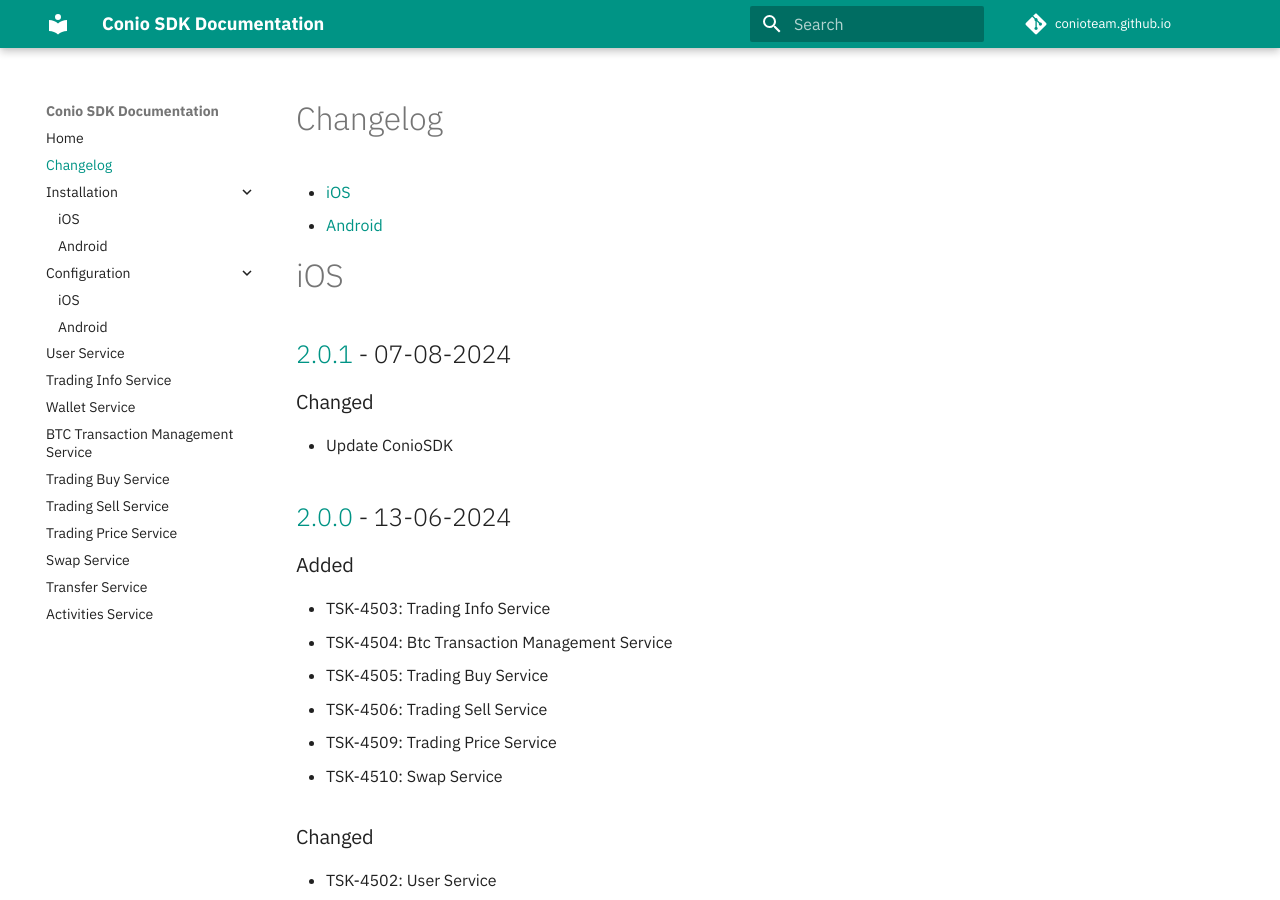
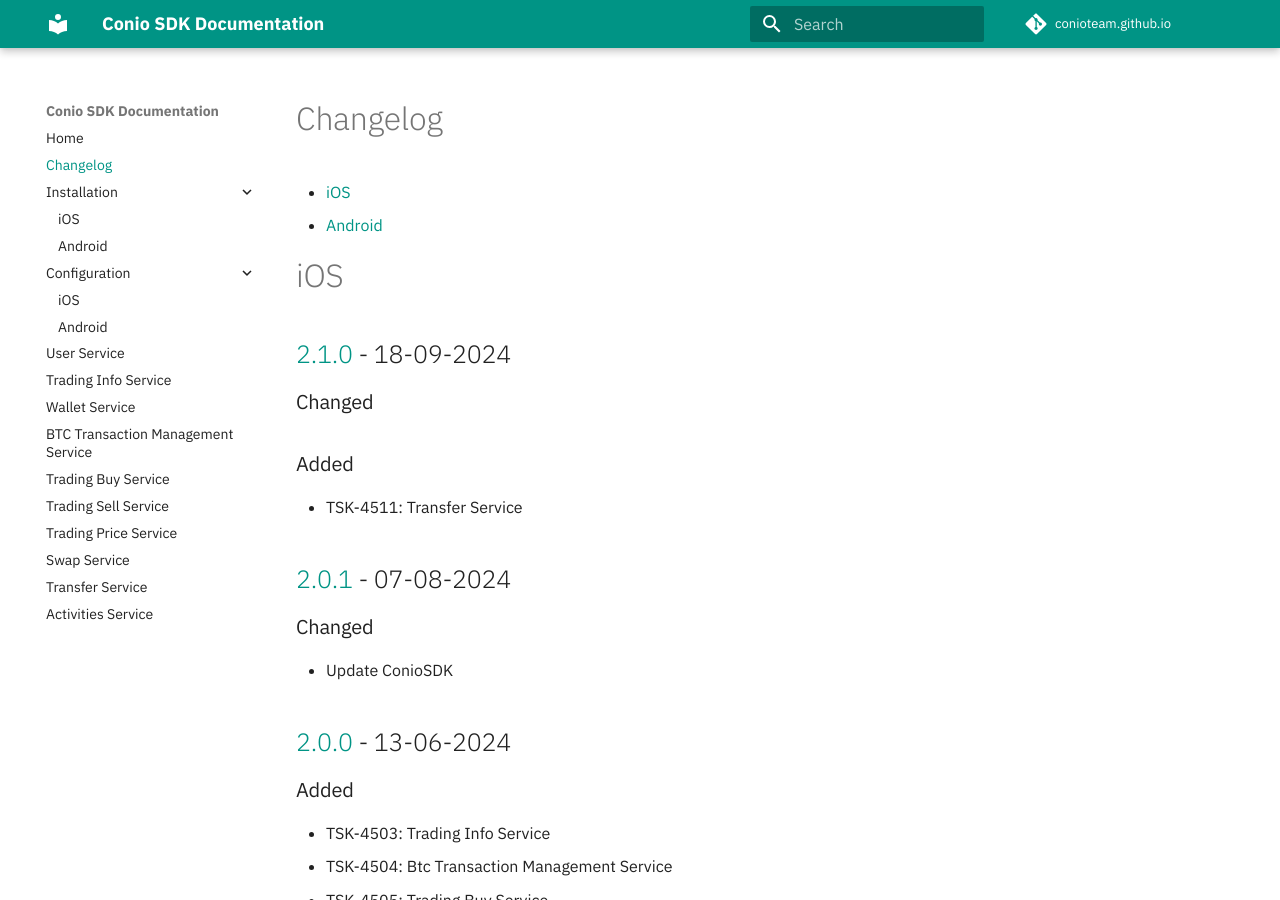
Before and after one commit to Conio/conio.github.io, an MkDocs documentation site: the page built from docs/CHANGELOG.md, in a window 1280 px wide and 900 px high. Built offline with MkDocs 1.6.1 and Material for MkDocs 9.7.7, drawn with Linux system fonts in a browser that asks for light colours; comment, search, counter and statistics services are not loaded.

Commit message:
Update CHANGELOG.md

```diff
--- a/docs/CHANGELOG.md
+++ b/docs/CHANGELOG.md
@@ -20,10 +20,15 @@
 []: # "Remove section if no new implementation was done ..."
 []: # "#### Removed"
 []: # "... List all stuff possibly removed and/or deleted."
-[]: # "Remove section if no new implementation was done ... )"
+[]: # "Remove section if no new implementation was done ... "
 
 
 # iOS
+## [2.1.0](https://bitbucket.org/squadrone/conio-sdk-b2b-ios/src/2.1.0/) - 18-09-2024
+### Changed
+### Added
+- TSK-4511: Transfer Service
+
 ## [2.0.1](https://bitbucket.org/squadrone/conio-sdk-b2b-ios/src/2.0.1/) - 07-08-2024
 ### Changed
 - Update ConioSDK
```
